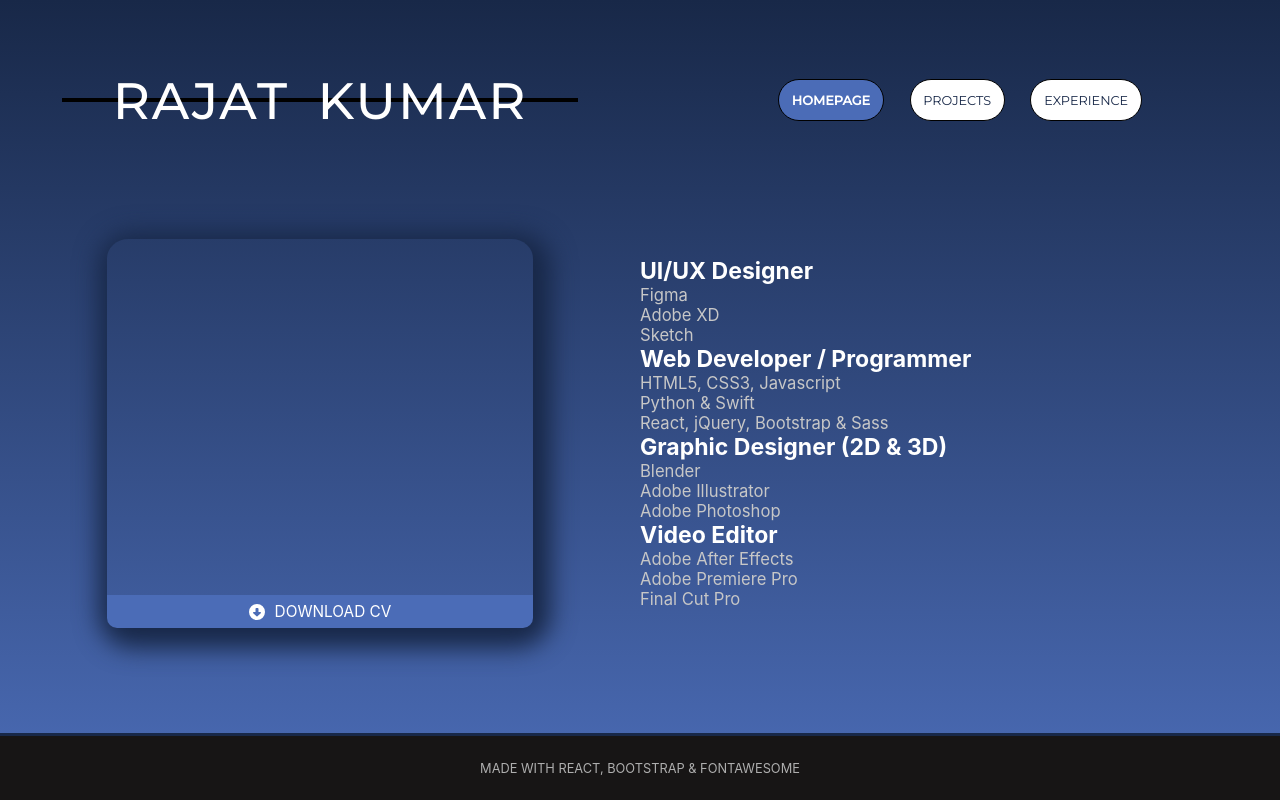
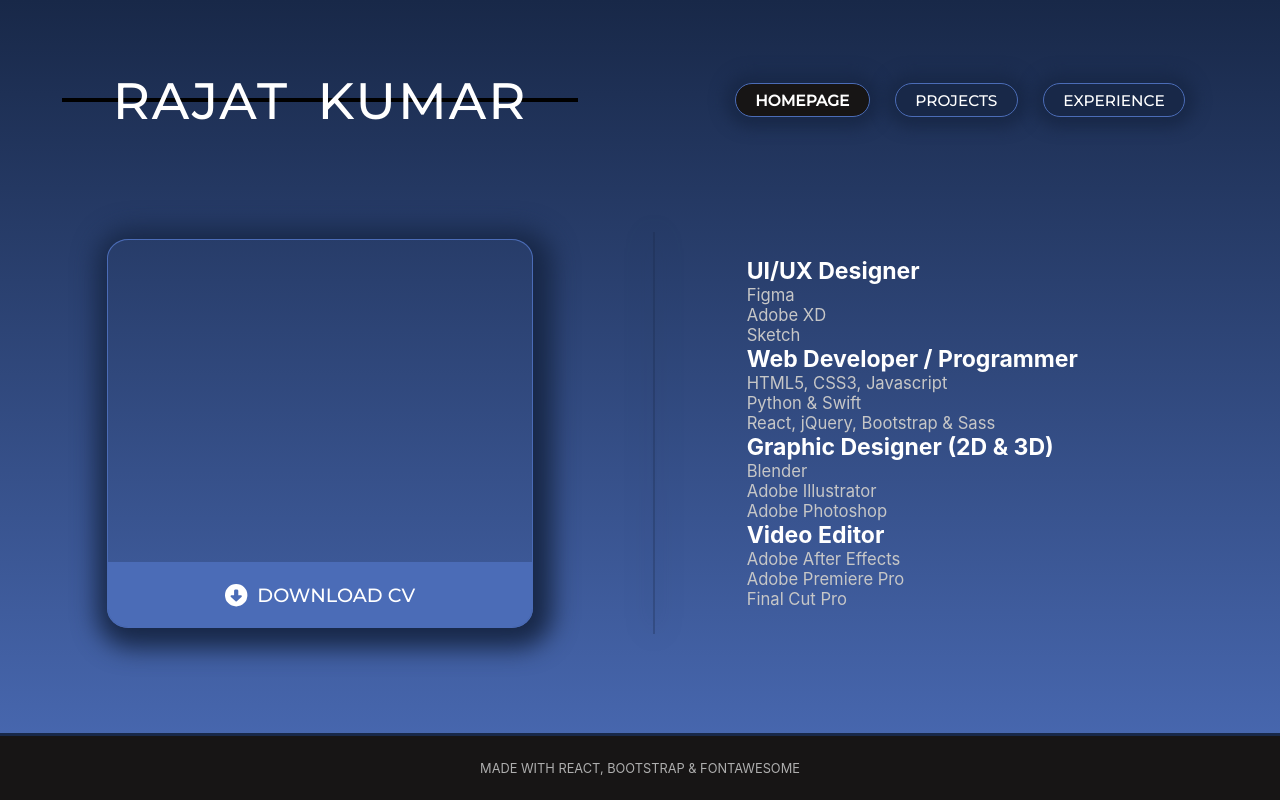
Before and after one commit to KingKumar9/portfolio, a React (Create React App) app: page / in a window 1280 px wide. Built offline with nearby package versions, Linux system fonts and the light colour scheme.

Commit message:
Homepage body items re-aligned; Discrete Separator Added; Card Detailed; Navigation B uttons Detailed; Navigation Buttons are now linked to Function handleClick; Body folder added with Components; Header & Footer brought back into main App.js file and deleted header.js & footer.js

```diff
--- a/src/App.css
+++ b/src/App.css
@@ -2,6 +2,14 @@
   margin: 0;
   padding: 0;
   box-sizing: border-box;
+}
+
+/* Change this so that the 'active button' is given these properties */
+#h {
+  font-weight: 600;
+  color: #fff;
+  background-color: #171515;
+  border: 1px solid #4b6cb7;
 }
 
 .container {
@@ -14,6 +22,10 @@
   background: -webkit-linear-gradient(to bottom, #182848, #4b6cb7);
   background: linear-gradient(to bottom, #182848, #4b6cb7);
 }
+
+
+
+
 
 .header {
   grid-area: 1/1/4/13;
@@ -44,7 +56,7 @@
   content: '';
   position: absolute;
   width: 40vw;
-  border: 2px solid black;
+  border: 2px solid #000;
   z-index: 0;
 }
 
@@ -54,31 +66,31 @@
 
 .links > button {
   text-transform: uppercase;
-  font-size: 1vw;
+  font-size: 1.2vw;
   border: none;
   margin: 1vw;
-  padding: 1vw;
+  padding: 0.5vw 1.5vw;
   border-radius: 10vw;
-  background-color: white;
-  color: #182848;
-  border: 1px solid black;
+  background-color: #182848;
+  color: #fff;
+  border: 1px solid #4b6cb7;
+  box-shadow: 0 0 15px 10px #182848;
+  font-weight: 500;
   font-family: 'Montserrat', sans-serif;
-}
-
-.links > button:first-child {
-  font-weight: 600;
-  color: white;
-  background-color: #4b6cb7;
-}
-
-.links > button:first-child:hover {
-  background-color: #182848;
-  transition: all 250ms ease-in;
+  text-decoration: none;
 }
 
 .links > button:hover {
   cursor: pointer;
+  color: #fff;
+  background-color: #171515;
+  border: 1px solid #4b6cb7;
+  transition: all 250ms ease-in;
 }
+
+
+
+
 
 .body {
   grid-area: 4/1/11/13;
@@ -87,82 +99,22 @@
   grid-template-rows: repeat(12, 1fr);
 }
 
+
+
+
+
 .card {
   grid-area: 2/2/12/6;
   display: grid;
   grid-template-columns: repeat(12, 1fr);
   grid-template-rows: repeat(12, 1fr);
+  border: 1px solid #4b6cb7;
   border-radius: 5%;
-  box-shadow: 5px 7px 25px 13px #182848;
+  box-shadow: 5px 5px 25px 15px #182848;
+  overflow: hidden;
 }
 
 .card:hover {
-
-}
-
-.text {
-  grid-area: 2/7/12/12;
-  display: flex;
-  flex-direction: column;
-  justify-content: center;
-  overflow: scroll;
-}
-
-.text > div > h2 {
-  color: white;
-  font-size: 1.8vw;
-}
-
-.text > div > p {
-  color: rgb(199, 199, 199);
-  font-size: 1.3vw;
-}
-
-.footer {
-  grid-area: 12/1/13/13;
-  display: flex;
-  justify-content: center;
-  align-items: center;
-  background-color: #171515;
-  border-top: 3px solid #182848;
-}
-
-.footer > p {
-  color: rgb(174, 174, 174);
-  text-transform: uppercase;
-  font-size: 1vw;
-}
-
-.cv {
-  grid-area: 12/1/13/13;
-  display: flex;
-  justify-content: center;
-  align-items: center;
-  color: #ffffff;
-  background-color: #4b6cb7;
-  text-decoration: none;
-  border-radius: 0 0 10px 10px;
-  padding: 5px 10px;
-}
-
-.cv > p {
-  width: auto;
-  height: auto;
-  border: none;
-  background-color: inherit;
-  text-transform: uppercase;
-  font-size: 1.2vw;
-  color: #ffffff;
-  margin-left: 10px;
-}
-
-.cv:hover, .cv:hover > p {
-  cursor: pointer;
-  background-color: #182848;
-  transition: all 250ms ease-in;
-}
-
-.profiles {
 
 }
 
@@ -181,3 +133,97 @@
 .linkedin-icon > svg {
   color: #0e76a8;
 }
+
+.cv {
+  grid-area: 11/1/13/13;
+  display: flex;
+  justify-content: center;
+  align-items: center;
+  text-decoration: none;
+  color: #ffffff;
+  background-color: #4b6cb7;
+  border-top: 1px solid #4b6cb7;
+}
+
+.cv > svg {
+  font-size: 1.75vw;
+}
+
+.cv > p {
+  width: auto;
+  height: auto;
+  border: none;
+  background-color: inherit;
+  text-transform: uppercase;
+  font-size: 1.5vw;
+  font-weight: 500;
+  font-family: 'Montserrat', sans-serif;
+  color: #ffffff;
+  margin-left: 10px;
+}
+
+.cv:hover, .cv:hover > p {
+  cursor: pointer;
+  background-color: #171515;
+  transition: all 250ms ease-in;
+}
+
+
+
+
+
+.text {
+  grid-area: 1/8/13/12;
+  display: flex;
+  flex-direction: column;
+  justify-content: center;
+  overflow: scroll;
+}
+
+.text > div > h2 {
+  color: white;
+  font-size: 1.8vw;
+}
+
+.text > div > p {
+  color: rgb(199, 199, 199);
+  font-size: 1.3vw;
+}
+
+.text::before {
+  content: '';
+  position: absolute;
+  left: 51%;
+  height: 50%;
+  border: 0.1px solid #182848;
+  opacity: 0.3;
+  box-shadow: 0 0 30px 1px #182848;
+}
+
+
+
+
+
+.projects, .experience {
+  grid-area: 1/2/13/12;
+  border: 1px solid black;
+}
+
+
+
+
+
+.footer {
+  grid-area: 12/1/13/13;
+  display: flex;
+  justify-content: center;
+  align-items: center;
+  background-color: #171515;
+  border-top: 3px solid #182848;
+}
+
+.footer > p {
+  color: rgb(174, 174, 174);
+  text-transform: uppercase;
+  font-size: 1vw;
+}
--- a/src/App.js
+++ b/src/App.js
@@ -1,17 +1,66 @@
+/* eslint-disable jsx-a11y/anchor-is-valid */
 import React from 'react';
 import './App.css';
-import Header from './header.js';
-import Body from './body.js';
-import Footer from './footer.js';
+import Homepage from './body/homepage.js';
+import Projects from './body/projects.js';
+import Experience from './body/experience.js';
+
 
 
 class App extends React.Component {
+  constructor(props) {
+    super(props);
+    this.state = {
+      body: <Homepage />
+    }
+    this.handleClick = this.handleClick.bind(this)
+  }
+
+  handleClick = (e) => {
+    e.preventDefault();
+    let linkId = e.target.id;
+
+    switch (linkId) {
+      case 'h':
+        this.setState({
+          body: <Homepage />
+        })
+        break;
+      case 'p':
+        this.setState({
+          body: <Projects />
+        })
+        break;
+      case 'e':
+        this.setState({
+          body: <Experience />
+        })
+        break;
+      default:
+        break;
+    }
+  }
+
+
   render() {
     return (
       <div className='container'>
-        <Header />
-        <Body />
-        <Footer />
+        <div className='header'>
+          <div className='name'>
+            <h1>rajat kumar</h1>
+          </div>
+          <div className='links'>
+            <button id='h' onClick={ this.handleClick }>homepage</button>
+            <button id='p' onClick={ this.handleClick }>projects</button>
+            <button id='e' onClick={ this.handleClick }>experience</button>
+          </div>
+        </div>
+
+        { this.state.body }
+
+        <div className='footer'>
+          <p>made with react, bootstrap & fontawesome</p>
+        </div>
       </div>
     )
   }
--- /dev/null
+++ b/src/body/experience.js
@@ -0,0 +1,15 @@
+import React from 'react';
+
+class Experience extends React.Component {
+    render() {
+        return (
+            <div className='body'>
+                <div className='experience'>
+
+                </div>
+            </div>
+        )
+    }
+}
+
+export default Experience;
--- a/src/body.js
+++ b/src/body/homepage.js
@@ -3,7 +3,7 @@ import { FontAwesomeIcon } from '@fortawesome/react-fontawesome';
 import { faGithub } from '@fortawesome/free-brands-svg-icons';
 import { faArrowAltCircleDown } from '@fortawesome/free-solid-svg-icons';
 
-class Body extends React.Component {
+class Homepage extends React.Component {
     render() {
         return (
             <div className='body'>
@@ -55,4 +55,4 @@ class Body extends React.Component {
     }
 }
 
-export default Body;
+export default Homepage;
--- /dev/null
+++ b/src/body/projects.js
@@ -0,0 +1,15 @@
+import React from 'react';
+
+class Projects extends React.Component {
+    render() {
+        return (
+            <div className='body'>
+                <div className='projects'>
+
+                </div>
+            </div>
+        )
+    }
+}
+
+export default Projects;
--- a/src/footer.js
+++ /dev/null
@@ -1,13 +0,0 @@
-import React from 'react';
-
-class Footer extends React.Component {
-    render() {
-        return (
-            <div className='footer'>
-                <p>made with react, bootstrap & fontawesome</p>
-            </div>
-        )
-    }
-}
-
-export default Footer;
--- a/src/header.js
+++ /dev/null
@@ -1,20 +0,0 @@
-import React from 'react';
-
-class Header extends React.Component {
-    render() {
-        return (
-            <div className='header'>
-                <div className='name'>
-                    <h1>rajat kumar</h1>
-                </div>
-                <div className='links'>
-                    <button>homepage</button>
-                    <button>projects</button>
-                    <button>experience</button>
-                </div>
-            </div>
-        )
-    }
-}
-
-export default Header;
```
